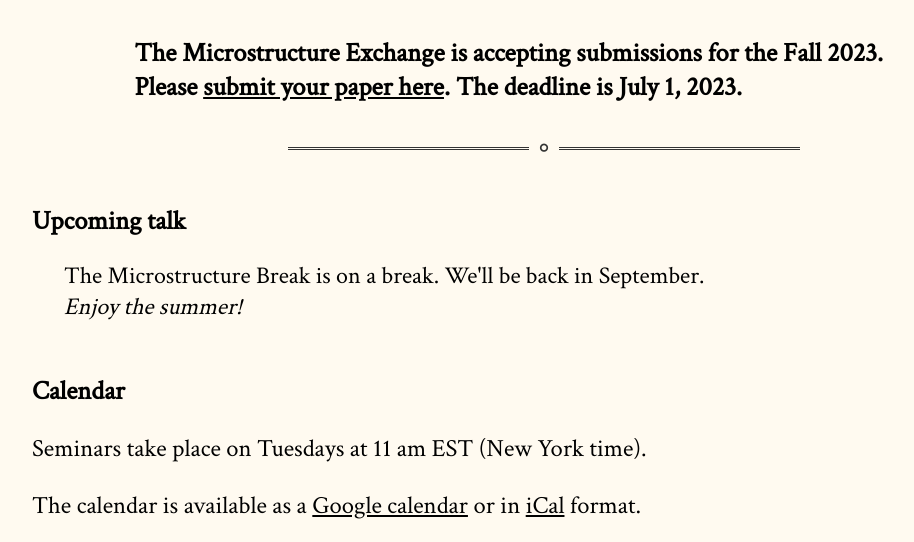
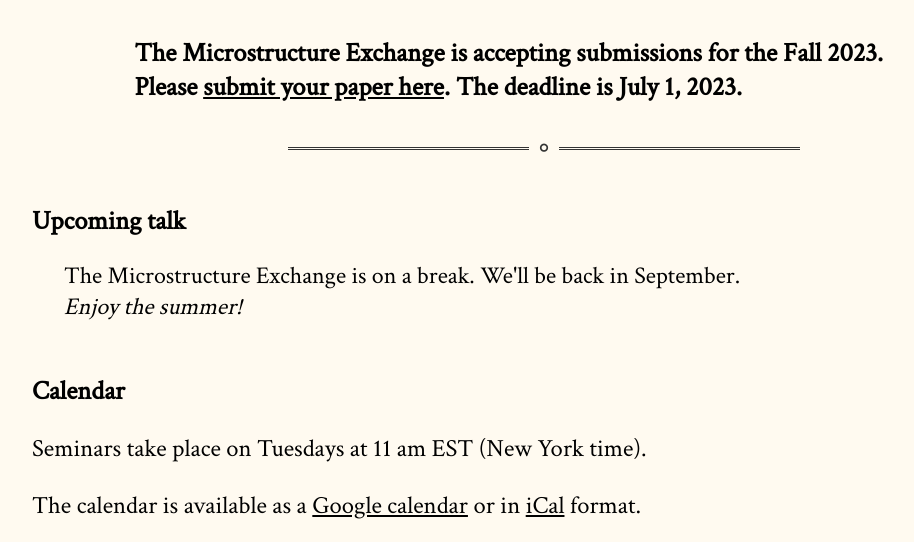
Before and after one commit to cpfiffer/microstructure.exchange, a Jekyll site: the page built from index.md, in a window 1280 px wide and 900 px high, scrolled down 469 px, cut to the strip 0-542 px from the top of the window. Shown: the whole strip, without its empty margins (96-1010 px from the left). Built offline with Jekyll 4.4.1, drawn with Linux system fonts in a browser that asks for light colours; some web fonts are replaced.

Commit message:
Update _config.yml

```diff
--- a/_config.yml
+++ b/_config.yml
@@ -11,7 +11,7 @@ github:
   owner_name: Cameron Pfiffer
 
 speaker-info:
-  speaker-name: "The Microstructure Break is on a break. We'll be back in September."
+  speaker-name: "The Microstructure Exchange is on a break. We'll be back in September."
   speaker-paper: "Enjoy the summer!"
 #  coauthors: "Satchit Sagade (Nasdaq), Stefan Scharnowski (Mannheim)"
 #  speaker-date: "June 6, 11 a.m. (New York time)"
```
